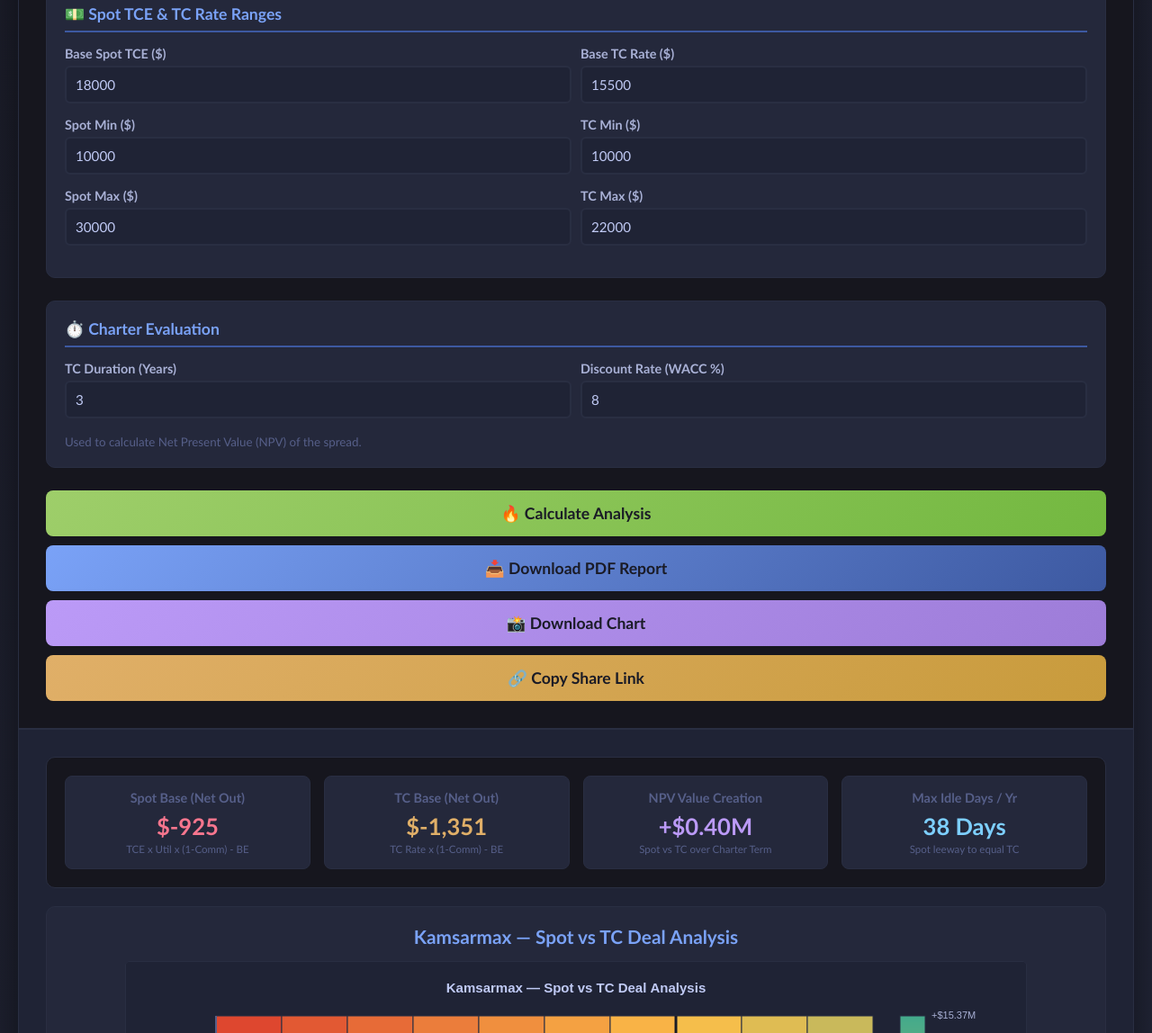
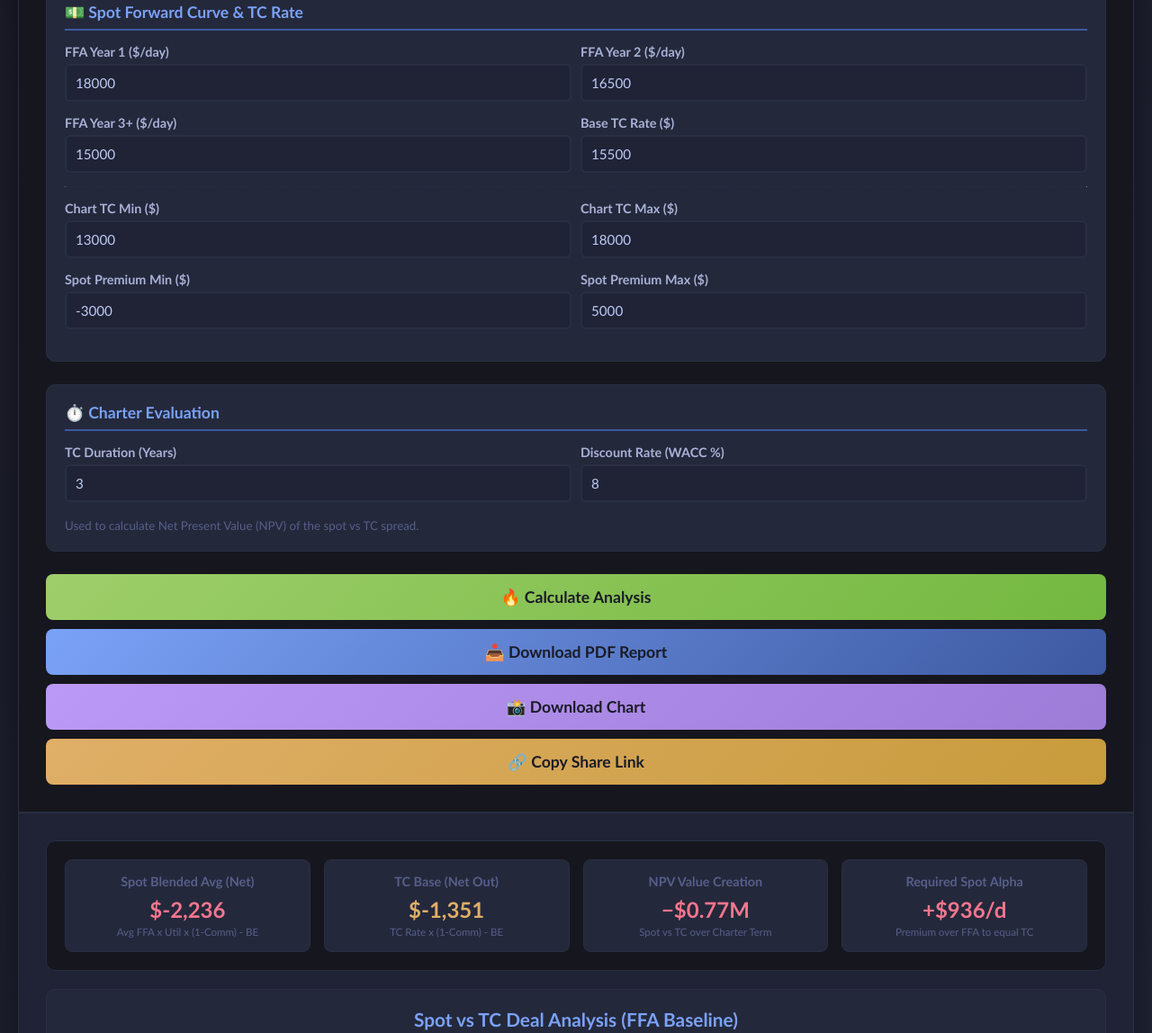
Before and after one commit to sriniwas512/Gibson-Delta-Calculator-V1, a plain HTML site: page index.html in a window 1280 px wide. Shown: the part 1177-2325 px from the top of the page at 90% size. Drawn offline with nearby package versions, Linux system fonts and the light colour scheme.

Commit message:
Integrate FFA Core Tenor Curve and Spot Premium Alpha calculations

```diff
--- a/index.html
+++ b/index.html
@@ -234,7 +234,7 @@ body {
     justify-content: center;
 }
 .result-card h4 { color: #565f89; font-size: 0.9em; margin-bottom: 8px; }
-.result-card .value { font-size: 1.6em; font-weight: 700; color: #7aa2f7; }
+.result-card .value { font-size: 1.5em; font-weight: 700; color: #7aa2f7; }
 .result-card .value.negative { color: #f7768e; }
 .result-card .value.positive { color: #9ece6a; }
 .result-card .value.gold     { color: #e0af68; }
@@ -389,7 +389,7 @@ canvas {
     <div class="header">
         <div class="gibson-branding-top">GIBSON SHIPBROKERS</div>
         <h1>⚓ Gibson Spot vs TC Delta Calculator V1</h1>
-        <p>Advanced Net Present Value & Break-Even Analysis over Charter Periods</p>
+        <p>Advanced Net Present Value & Forward Curve Breakeven Analysis</p>
         <div class="creator-credit">Created by Sriniwas Ghate, S&amp;P Department</div>
         <button class="whats-new-btn" onclick="openChangelog()">What's new? <span class="whats-new-badge">1</span></button>
     </div>
@@ -401,10 +401,10 @@ canvas {
             <h2>What's New</h2>
             <p class="modal-subtitle">Feature upgrades</p>
             <ul>
-                <li style="color:#a9b1d6; margin-bottom:10px;"><strong>Financing Module:</strong> Removed generic "CapEx" field. It now accurately calculates Daily Debt Service based on vessel price, equity, and loan dynamics.</li>
+                <li style="color:#a9b1d6; margin-bottom:10px;"><strong>Forward Curve Integration:</strong> Enter the FFA curve for Years 1, 2, and 3+ to accurately model spot revenue fluctuations over multi-year tenors.</li>
+                <li style="color:#a9b1d6; margin-bottom:10px;"><strong>Premium/Discount Tracking:</strong> The heatmap now tracks the required <em>alpha</em> or <em>premium</em> your spot trading must achieve over the FFA curve to beat the TC rate.</li>
+                <li style="color:#a9b1d6; margin-bottom:10px;"><strong>Financing Module:</strong> Accurately calculates Daily Debt Service based on vessel price, equity, and loan dynamics instead of relying on a static CapEx assumption.</li>
                 <li style="color:#a9b1d6; margin-bottom:10px;"><strong>Commissions:</strong> Added inputs for broker address & brokerage commissions on Spot vs TC.</li>
-                <li style="color:#a9b1d6; margin-bottom:10px;"><strong>Discounted NPV Delta:</strong> The heatmap now displays the Net Present Value (NPV) of the margin differences over the life of the TC, discounted at your chosen WACC.</li>
-                <li style="color:#a9b1d6;"><strong>Implied Max Wait Days:</strong> Tells you exactly how many days the vessel can sit idle/ballast on the spot market per year before under-performing the TC rate.</li>
             </ul>
         </div>
     </div>
@@ -414,30 +414,16 @@ canvas {
         <!-- ====== LEFT: INPUTS PANEL ====== -->
         <div class="inputs-panel">
 
-            <!-- Chart Settings & Vessel -->
+            <!-- Chart Settings -->
             <div class="input-group">
                 <h3>📊 Chart Settings</h3>
                 <div class="input-row">
                     <label for="chartTitle">Chart Title</label>
-                    <input type="text" id="chartTitle" value="Kamsarmax — Spot vs TC Deal Analysis" />
+                    <input type="text" id="chartTitle" value="Spot vs TC Deal Analysis (FFA Baseline)" />
                 </div>
-                <div class="input-row inline-row">
-                    <div>
-                        <label for="vesselType">Vessel Type</label>
-                        <select id="vesselType">
-                            <option value="Kamsarmax" selected>Kamsarmax</option>
-                            <option value="Capesize">Capesize</option>
-                            <option value="Panamax">Panamax</option>
-                            <option value="Supramax">Supramax</option>
-                            <option value="MR">MR</option>
-                            <option value="LR2">LR2</option>
-                            <option value="VLCC">VLCC</option>
-                        </select>
-                    </div>
-                    <div>
-                        <label for="utilisation">Spot Utilisation %</label>
-                        <input type="number" id="utilisation" value="92" min="0" max="100" />
-                    </div>
+                <div class="input-row">
+                    <label for="utilisation">Spot Utilisation %</label>
+                    <input type="number" id="utilisation" value="92" min="0" max="100" />
                 </div>
             </div>
 
@@ -496,37 +482,48 @@ canvas {
                 </div>
             </div>
 
-            <!-- Rates -->
+            <!-- Rates & Curves -->
             <div class="input-group">
-                <h3>💵 Spot TCE & TC Rate Ranges</h3>
+                <h3>💵 Spot Forward Curve & TC Rate</h3>
                 <div class="input-row inline-row">
                     <div>
-                        <label for="spotBase">Base Spot TCE ($)</label>
-                        <input type="number" id="spotBase" value="18000" step="500" />
+                        <label for="ffaY1">FFA Year 1 ($/day)</label>
+                        <input type="number" id="ffaY1" value="18000" step="250" />
                     </div>
                     <div>
-                        <label for="tcBase">Base TC Rate ($)</label>
-                        <input type="number" id="tcBase" value="15500" step="500" />
+                        <label for="ffaY2">FFA Year 2 ($/day)</label>
+                        <input type="number" id="ffaY2" value="16500" step="250" />
                     </div>
                 </div>
                 <div class="input-row inline-row">
                     <div>
-                        <label for="spotMin">Spot Min ($)</label>
-                        <input type="number" id="spotMin" value="10000" step="500" />
+                        <label for="ffaY3">FFA Year 3+ ($/day)</label>
+                        <input type="number" id="ffaY3" value="15000" step="250" />
                     </div>
                     <div>
-                        <label for="tcMin">TC Min ($)</label>
-                        <input type="number" id="tcMin" value="10000" step="500" />
+                        <label for="tcBase">Base TC Rate ($)</label>
+                        <input type="number" id="tcBase" value="15500" step="250" />
+                    </div>
+                </div>
+                <hr style="border-top: 1px dashed #292e42; border-bottom:none; margin: 15px 0;">
+                <div class="input-row inline-row">
+                    <div>
+                        <label for="tcMin">Chart TC Min ($)</label>
+                        <input type="number" id="tcMin" value="13000" step="500" />
+                    </div>
+                    <div>
+                        <label for="tcMax">Chart TC Max ($)</label>
+                        <input type="number" id="tcMax" value="18000" step="500" />
                     </div>
                 </div>
                 <div class="input-row inline-row">
                     <div>
-                        <label for="spotMax">Spot Max ($)</label>
-                        <input type="number" id="spotMax" value="30000" step="500" />
+                        <label for="premiumMin">Spot Premium Min ($)</label>
+                        <input type="number" id="premiumMin" value="-3000" step="500" />
                     </div>
                     <div>
-                        <label for="tcMax">TC Max ($)</label>
-                        <input type="number" id="tcMax" value="22000" step="500" />
+                        <label for="premiumMax">Spot Premium Max ($)</label>
+                        <input type="number" id="premiumMax" value="5000" step="500" />
                     </div>
                 </div>
             </div>
@@ -537,14 +534,14 @@ canvas {
                 <div class="input-row inline-row">
                     <div>
                         <label for="charterDuration">TC Duration (Years)</label>
-                        <input type="number" id="charterDuration" value="3" min="1" max="15" />
+                        <input type="number" id="charterDuration" value="3" min="1" max="15" step="0.5" />
                     </div>
                     <div>
                         <label for="wacc">Discount Rate (WACC %)</label>
                         <input type="number" id="wacc" value="8" step="0.1" />
                     </div>
                 </div>
-                <small style="color:#565f89">Used to calculate Net Present Value (NPV) of the spread.</small>
+                <small style="color:#565f89">Used to calculate Net Present Value (NPV) of the spot vs TC spread.</small>
             </div>
 
             <!-- Buttons -->
@@ -562,9 +559,9 @@ canvas {
 
             <div class="results-summary" id="results">
                 <div class="result-card">
-                    <h4>Spot Base (Net Out)</h4>
+                    <h4>Spot Blended Avg (Net)</h4>
                     <div class="value" id="cardSpot">—</div>
-                    <div class="sublabel">TCE x Util x (1-Comm) - BE</div>
+                    <div class="sublabel">Avg FFA x Util x (1-Comm) - BE</div>
                 </div>
                 <div class="result-card">
                     <h4>TC Base (Net Out)</h4>
@@ -577,9 +574,9 @@ canvas {
                     <div class="sublabel">Spot vs TC over Charter Term</div>
                 </div>
                 <div class="result-card">
-                    <h4>Max Idle Days / Yr</h4>
-                    <div class="value cyan" id="cardIdle">—</div>
-                    <div class="sublabel">Spot leeway to equal TC</div>
+                    <h4>Required Spot Alpha</h4>
+                    <div class="value cyan" id="cardAlpha">—</div>
+                    <div class="sublabel">Premium over FFA to equal TC</div>
                 </div>
             </div>
 
@@ -606,14 +603,13 @@ const EXPORT_THEME = {
 };
 
 let npvMatrix = null;
-let deltaDailyMatrix = null;
-let idleDaysMatrix = null;
-let spotLabels = [], tcLabels = [];
-let spotValues = [], tcValues = [];
+let premiumLabels = [], tcLabels = [];
+let premiumValues = [], tcValues = [];
 let currentInputs = null;
 
 // ---------- HELPERS ----------
 const fmtMoney  = n => '$' + Math.round(n).toLocaleString('en-US');
+const fmtSigned = n => (n >= 0 ? '+' : '−') + '$' + Math.abs(Math.round(n)).toLocaleString('en-US');
 const fmtSignedM = n => (n >= 0 ? '+' : '−') + '$' + Math.abs(n/1e6).toFixed(2) + 'M';
 
 function calculateLoanPayment(principal, annualRate, years) {
@@ -622,10 +618,31 @@ function calculateLoanPayment(principal, annualRate, years) {
     return principal * (rate * Math.pow(1 + rate, years)) / (Math.pow(1 + rate, years) - 1);
 }
 
-function calculateNPVAnnuity(annualCashflow, years, discountRatePct) {
-    const r = discountRatePct / 100;
-    if (r === 0) return annualCashflow * years;
-    return annualCashflow * (1 - Math.pow(1 + r, -years)) / r;
+function getFFAForYear(ins, t) {
+    if (t === 1) return ins.ffaY1;
+    if (t === 2) return ins.ffaY2;
+    return ins.ffaY3;
+}
+
+function calculateNPVCashflows(ins, spotPremium, tcRate) {
+    let npvSpot = 0;
+    let npvTC = 0;
+    let r = ins.wacc / 100;
+
+    const fullYears = Math.floor(ins.charterDuration);
+    const fraction = ins.charterDuration - fullYears;
+    let tcNetDaily = tcRate * (1 - ins.tcComm);
+
+    for (let t = 1; t <= Math.ceil(ins.charterDuration); t++) {
+        let ffa = getFFAForYear(ins, t);
+        let spotNetDaily = (ffa + spotPremium) * ins.utilisation * (1 - ins.spotComm);
+        let days = (t === Math.ceil(ins.charterDuration) && fraction > 0) ? fraction * 365 : 365;
+
+        let df = (r === 0) ? 1 : Math.pow(1 + r, t);
+        npvSpot += (spotNetDaily * days) / df;
+        npvTC += (tcNetDaily * days) / df;
+    }
+    return npvSpot - npvTC;
 }
 
 // ---------- UI SYNC ----------
@@ -657,7 +674,6 @@ function updateFinanceDisplay() {
 function readInputs() {
     return {
         chartTitle: document.getElementById('chartTitle').value,
-        vesselType: document.getElementById('vesselType').value,
         utilisation: parseFloat(document.getElementById('utilisation').value)/100,
         purchasePrice: parseFloat(document.getElementById('purchasePrice').value)*1e6,
         equityPct: parseFloat(document.getElementById('equityPct').value)/100,
@@ -666,10 +682,12 @@ function readInputs() {
         opex: parseFloat(document.getElementById('opex').value),
         spotComm: parseFloat(document.getElementById('spotComm').value)/100,
         tcComm: parseFloat(document.getElementById('tcComm').value)/100,
-        spotBase: parseFloat(document.getElementById('spotBase').value),
+        ffaY1: parseFloat(document.getElementById('ffaY1').value),
+        ffaY2: parseFloat(document.getElementById('ffaY2').value),
+        ffaY3: parseFloat(document.getElementById('ffaY3').value),
         tcBase: parseFloat(document.getElementById('tcBase').value),
-        spotMin: parseFloat(document.getElementById('spotMin').value),
-        spotMax: parseFloat(document.getElementById('spotMax').value),
+        premiumMin: parseFloat(document.getElementById('premiumMin').value),
+        premiumMax: parseFloat(document.getElementById('premiumMax').value),
         tcMin: parseFloat(document.getElementById('tcMin').value),
         tcMax: parseFloat(document.getElementById('tcMax').value),
         charterDuration: parseFloat(document.getElementById('charterDuration').value),
@@ -686,27 +704,41 @@ function calculateDelta() {
     const dailyPI = calculateLoanPayment(debt, ins.interestRate, ins.loanTerm) / 365;
     const breakeven = ins.opex + dailyPI;
 
-    // Base Case Cards
-    const spotNetDaily = ins.spotBase * ins.utilisation * (1 - ins.spotComm);
+    // 1. Blended Avg Spot (Net Out) OVER FFA CURVE
+    const fraction = ins.charterDuration - Math.floor(ins.charterDuration);
+    let totalFFA_Days = 0;
+    let totalDays = 0;
+    for (let t=1; t<=Math.ceil(ins.charterDuration); t++) {
+        let ffa = getFFAForYear(ins, t);
+        let d = (t === Math.ceil(ins.charterDuration) && fraction > 0) ? fraction * 365 : 365;
+        totalFFA_Days += ffa * d;
+        totalDays += d;
+    }
+    const avgFFA = totalFFA_Days / totalDays;
+    const spotMargin = (avgFFA * ins.utilisation * (1 - ins.spotComm)) - breakeven;
+
+    // 2. TC Net
     const tcNetDaily = ins.tcBase * (1 - ins.tcComm);
+    const tcMargin = tcNetDaily - breakeven;
 
-    const spotMargin = spotNetDaily - breakeven;
-    const tcMargin = tcNetDaily - breakeven;
-    const deltaDaily = spotNetDaily - tcNetDaily;
-    const annualDelta = deltaDaily * 365;
-    const npvVal = calculateNPVAnnuity(annualDelta, ins.charterDuration, ins.wacc);
+    // 3. NPV Value Creation (at $0 Spot Premium)
+    const npvVal = calculateNPVCashflows(ins, 0, ins.tcBase);
 
-    // Max idle days
-    // Annual TC Revenue = tcNetDaily * 365
-    // Required Spot Days = Annual TC Revenue / (SpotBase * (1 - spotComm))
-    const spot100Net = ins.spotBase * (1 - ins.spotComm);
-    let idleDays = 'N/A';
-    if (spot100Net > 0) {
-        const requiredEarningDays = (tcNetDaily * 365) / spot100Net;
-        const maxIdle = 365 - requiredEarningDays;
-        idleDays = maxIdle < 0 ? 'Never matches' : Math.floor(maxIdle) + ' Days';
+    // 4. Required Spot Alpha (Premium to reach TC NPV = 0)
+    let npvTC = 0, npvSpotFFA = 0, npvDays = 0;
+    let r = ins.wacc / 100;
+    for (let t=1; t<=Math.ceil(ins.charterDuration); t++) {
+        let ffa = getFFAForYear(ins, t);
+        let days = (t === Math.ceil(ins.charterDuration) && fraction > 0) ? fraction * 365 : 365;
+        let df = r===0 ? 1 : Math.pow(1+r, t);
+        npvTC += (tcNetDaily * days) / df;
+        npvSpotFFA += (ffa * ins.utilisation * (1 - ins.spotComm) * days) / df;
+        npvDays += days / df;
     }
+    // NPV(TC) = NPV(SpotFFA) + reqPremium * Util * (1-Comm) * npvDays
+    const reqAlpha = (npvTC - npvSpotFFA) / (ins.utilisation * (1 - ins.spotComm) * npvDays);
 
+    // Update Cards
     const scard = document.getElementById('cardSpot');
     scard.textContent = fmtMoney(spotMargin);
     scard.className = 'value ' + (spotMargin >= 0 ? 'positive' : 'negative');
@@ -717,37 +749,26 @@ function calculateDelta() {
     ncard.textContent = fmtSignedM(npvVal);
     ncard.className = 'value ' + (npvVal >= 0 ? 'purple' : 'negative');
 
-    document.getElementById('cardIdle').textContent = idleDays;
+    const acard = document.getElementById('cardAlpha');
+    acard.textContent = fmtSigned(reqAlpha) + '/d';
+    acard.className = 'value ' + (reqAlpha <= 0 ? 'positive' : 'negative');
 
     // Heatmap matrices
     const N = 10;
-    spotValues = Array.from({length: N}, (_, i) => ins.spotMin + (ins.spotMax - ins.spotMin)*i/(N-1));
+    premiumValues = Array.from({length: N}, (_, i) => ins.premiumMin + (ins.premiumMax - ins.premiumMin)*i/(N-1));
     tcValues = Array.from({length: N}, (_, i) => ins.tcMin + (ins.tcMax - ins.tcMin)*i/(N-1));
-    spotLabels = spotValues.map(fmtMoney);
+
+    premiumLabels = premiumValues.map(v => (v >= 0 ? '+' : '') + fmtMoney(v));
     tcLabels = tcValues.map(fmtMoney);
 
     npvMatrix = [];
-    deltaDailyMatrix = [];
-    idleDaysMatrix = [];
 
     for (let i = 0; i < N; i++) {
         const npvRow = [];
-        const dcRow = [];
-        const idRow = [];
         for (let j = 0; j < N; j++) {
-            const sn = spotValues[j] * ins.utilisation * (1 - ins.spotComm);
-            const tn = tcValues[i] * (1 - ins.tcComm);
-            const deltaD = sn - tn;
-            dcRow.push(deltaD);
-            npvRow.push(calculateNPVAnnuity(deltaD * 365, ins.charterDuration, ins.wacc));
-
-            const s100 = spotValues[j] * (1 - ins.spotComm);
-            const reqD = (tn * 365) / s100;
-            idRow.push(365 - reqD);
+            npvRow.push(calculateNPVCashflows(ins, premiumValues[j], tcValues[i]));
         }
         npvMatrix.push(npvRow);
-        deltaDailyMatrix.push(dcRow);
-        idleDaysMatrix.push(idRow);
     }
 
     document.getElementById('chartTitleDisplay').textContent = ins.chartTitle;
@@ -847,10 +868,10 @@ function renderHeatmap(ctx, canvasWidth, canvasHeight, matrix, theme, title) {
     for (let j = 0; j < N; j++) {
         const x = mL + j * cw + cw / 2;
         ctx.save(); ctx.translate(x, mT + plotH + 20); ctx.rotate(-Math.PI / 4);
-        ctx.fillText(spotLabels[j], 0, 0); ctx.restore();
+        ctx.fillText(premiumLabels[j], 0, 0); ctx.restore();
     }
     ctx.font = 'bold 13px Arial'; ctx.fillStyle = theme.text;
-    ctx.fillText('Spot TCE ($/day)', mL + plotW / 2, canvasHeight - 15);
+    ctx.fillText('Spot Premium (+/- to FFA Curve) $/day', mL + plotW / 2, canvasHeight - 15);
 
     ctx.textAlign = 'right'; ctx.textBaseline = 'middle'; ctx.font = '11px Arial'; ctx.fillStyle = theme.muted;
     for (let i = 0; i < N; i++) ctx.fillText(tcLabels[i], mL - 10, mT + (N - 1 - i) * ch + ch / 2);
@@ -873,7 +894,7 @@ function renderHeatmap(ctx, canvasWidth, canvasHeight, matrix, theme, title) {
 
     ctx.save(); ctx.translate(cbX + 80, mT + plotH / 2); ctx.rotate(-Math.PI / 2);
     ctx.font = 'bold 12px Arial'; ctx.textAlign = 'center'; ctx.fillStyle = theme.text;
-    ctx.fillText('NPV Delta ($)', 0, 0); ctx.restore();
+    ctx.fillText('NPV Value Creation ($)', 0, 0); ctx.restore();
 }
 
 function drawHeatmap(id, matrix, theme, title) {
@@ -898,15 +919,11 @@ function setupHoverTooltip() {
             const row = 9 - Math.floor((cy - mT) / (plotH / 10));
             if (row >= 0 && row < 10 && col >= 0 && col < 10) {
                 const npv = npvMatrix[row][col];
-                const dDelta = deltaDailyMatrix[row][col];
-                const idays = idleDaysMatrix[row][col];
 
                 tooltip.innerHTML = `
-                    <strong>Spot TCE:</strong> ${spotLabels[col]}<br>
+                    <strong>Spot vs FFA Premium:</strong> ${premiumLabels[col]}<br>
                     <strong>TC Rate:</strong> ${tcLabels[row]}<br><hr style="border:1px solid #292e42;margin:5px 0">
-                    <strong>Daily Spread:</strong> ${(dDelta>=0?'+':'−')}$${Math.abs(Math.round(dDelta))}/day<br>
-                    <strong>NPV Delta:</strong> ${fmtSignedM(npv)}<br>
-                    <strong>Max Idle Days:</strong> ${idays < 0 ? 'Never matches' : Math.floor(idays) + ' days/yr'}
+                    <strong>NPV Value Created/Lost:</strong> <span style="color:${npv>=0?'#bb9af7':'#f7768e'}">${fmtSignedM(npv)}</span>
                 `;
                 tooltip.style.display = 'block';
                 tooltip.style.left = (e.clientX + 14) + 'px';
@@ -953,7 +970,6 @@ function downloadPDF() {
         pdf.setFont(undefined, 'normal'); pdf.text(val, 60, y); y += 5;
     };
     const i = currentInputs;
-    ln('Vessel Type:', i.vesselType);
     ln('Spot Utilisation:', (i.utilisation*100).toFixed(0) + '%');
     y+=2;
     ln('Purchase Price:', '$' + (i.purchasePrice/1e6).toFixed(1) + 'M (' + (i.equityPct*100) + '% Equity)');
@@ -966,6 +982,8 @@ function downloadPDF() {
     y+=2;
     ln('Charter Term:', i.charterDuration + ' years (Discount: ' + i.wacc + '%)');
     ln('Commissions:', 'Spot ' + (i.spotComm*100) + '% | TC ' + (i.tcComm*100) + '%');
+    y+=2;
+    ln('FFA Curve Base:', `Y1: ${fmtMoney(i.ffaY1)} | Y2: ${fmtMoney(i.ffaY2)} | Y3+: ${fmtMoney(i.ffaY3)}`);
 
     // Canvas
     const canvas = document.createElement('canvas');
@@ -980,9 +998,10 @@ function downloadPDF() {
 function shareLink() {
     const params = new URLSearchParams();
     const map = {
-        chartTitle:'t', vesselType:'vt', utilisation:'ut', purchasePrice:'p',
+        chartTitle:'t', utilisation:'ut', purchasePrice:'p',
         equityPct:'e', interestRate:'ir', loanTerm:'lt', opex:'ox', spotComm:'sc', tcComm:'tcc',
-        spotBase:'sb', tcBase:'tb', spotMin:'sm', tcMin:'tm', spotMax:'sx', tcMax:'tx',
+        ffaY1:'fy1', ffaY2:'fy2', ffaY3:'fy3',
+        tcBase:'tb', premiumMin:'pmin', premiumMax:'pmax', tcMin:'tm', tcMax:'tx',
         charterDuration:'cd', wacc:'wc'
     };
     for(const k in map) params.set(map[k], document.getElementById(k).value);
@@ -995,9 +1014,10 @@ function shareLink() {
 function loadFromURL() {
     const params = new URLSearchParams(location.search);
     const map = {
-        chartTitle:'t', vesselType:'vt', utilisation:'ut', purchasePrice:'p',
+        chartTitle:'t', utilisation:'ut', purchasePrice:'p',
         equityPct:'e', interestRate:'ir', loanTerm:'lt', opex:'ox', spotComm:'sc', tcComm:'tcc',
-        spotBase:'sb', tcBase:'tb', spotMin:'sm', tcMin:'tm', spotMax:'sx', tcMax:'tx',
+        ffaY1:'fy1', ffaY2:'fy2', ffaY3:'fy3',
+        tcBase:'tb', premiumMin:'pmin', premiumMax:'pmax', tcMin:'tm', tcMax:'tx',
         charterDuration:'cd', wacc:'wc'
     };
     for(const k in map) {
```
